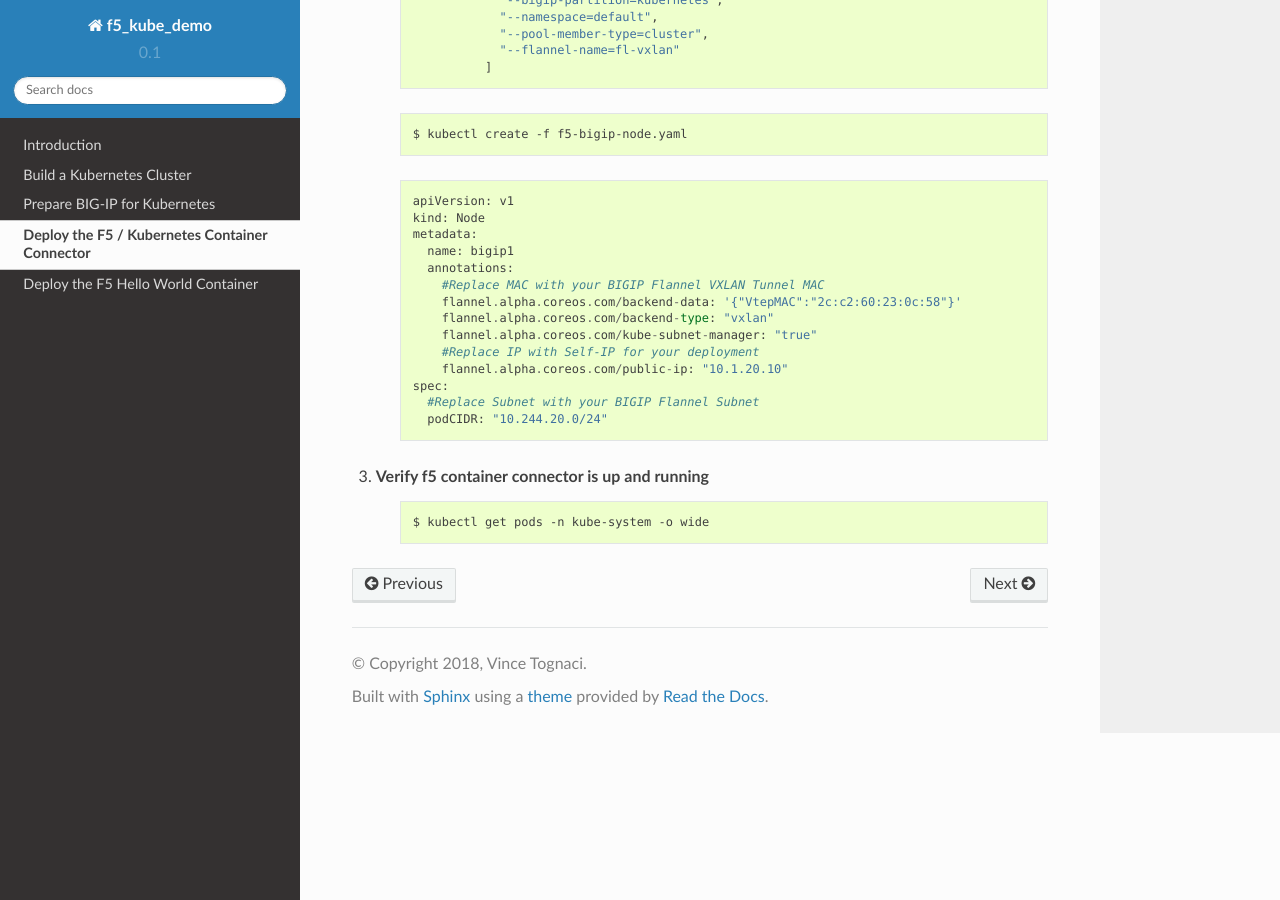
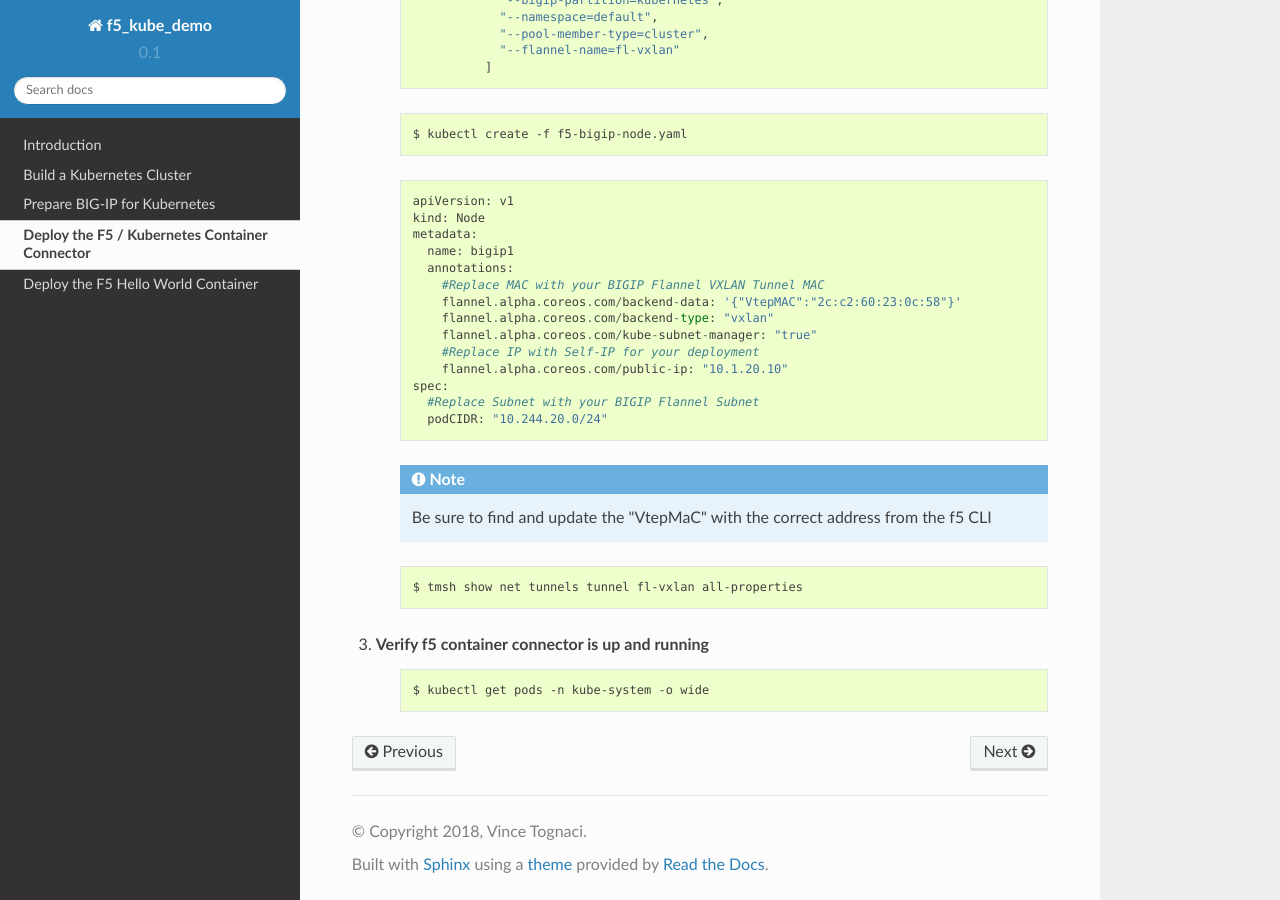
Before and after one commit to vtog/f5-kube-demo, a Sphinx documentation site: the page built from docs/f5-deploy.rst, in a window 1280 px wide and 900 px high, scrolled down 2393 px. Built offline with Sphinx 7.4.7 and the Read the Docs theme 2.0.0, drawn with Linux system fonts in a browser that asks for light colours.

Commit message:
added note about vtep mac update

```diff
--- a/docs/f5-deploy.rst
+++ b/docs/f5-deploy.rst
@@ -49,6 +49,13 @@
     .. include:: ../f5-bigip-node.yaml
         :literal:
 
+    .. note:: Be sure to find and update the "VtepMaC" with the correct address
+        from the f5 CLI
+
+    .. code:: bash
+
+        $ tmsh show net tunnels tunnel fl-vxlan all-properties
+
 #. Verify f5 container connector is up and running
     .. code:: bash
 
```
